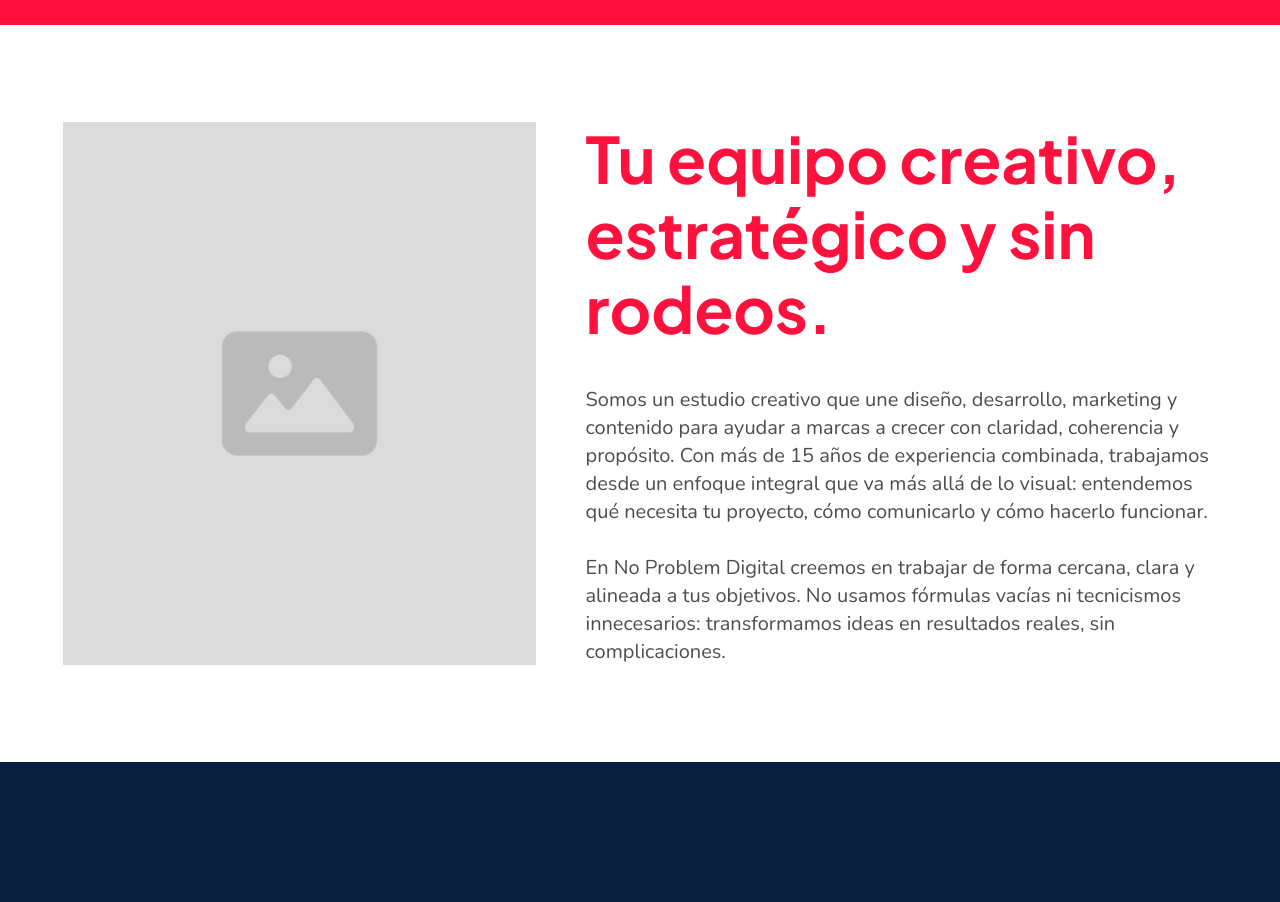
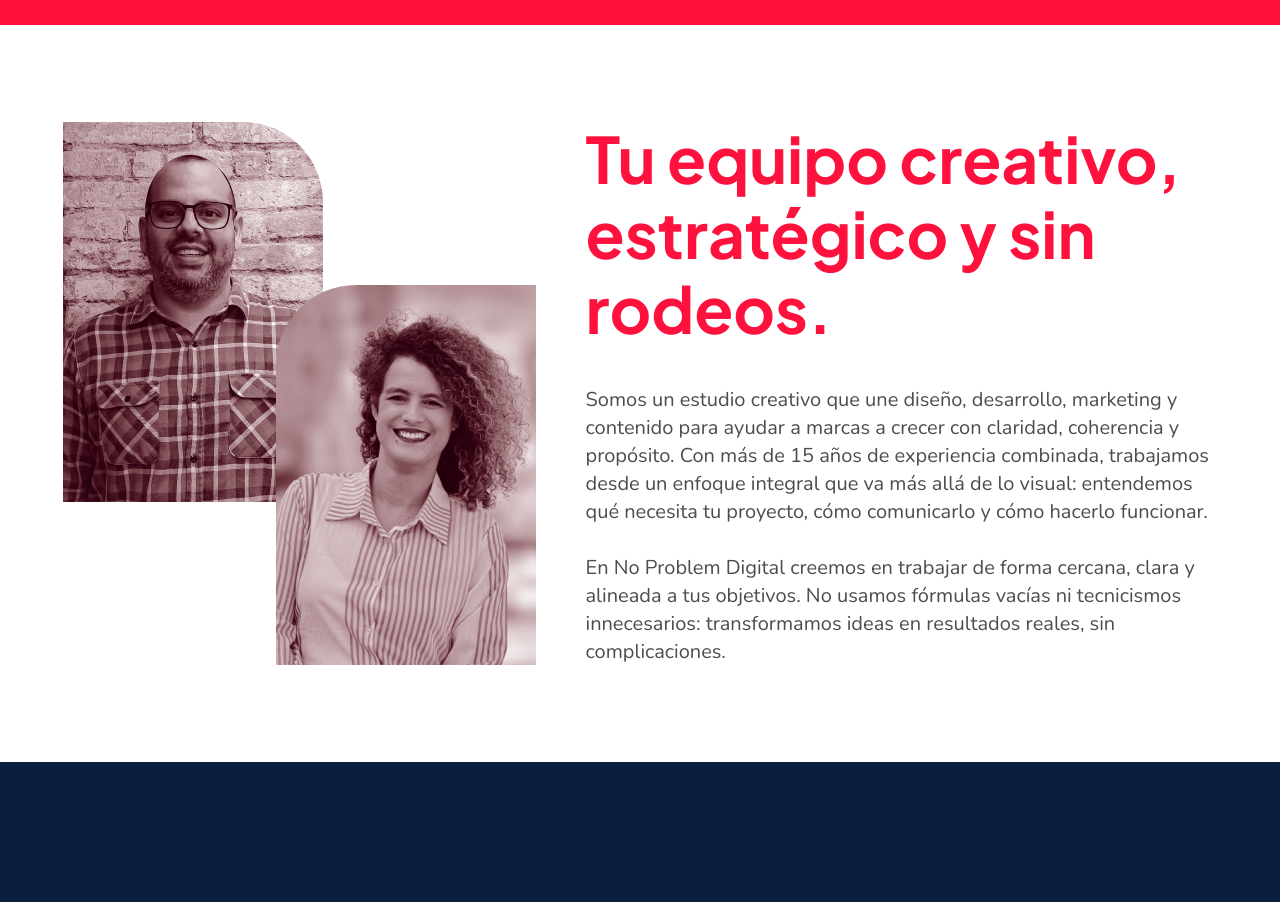
Before and after one commit to rebkg87/noproblemdigital-website, a React (Vite) app: page / in a window 1280 px wide. Shown: the part 3200-4102 px from the top of the page. Built offline with nearby package versions, Linux system fonts and the light colour scheme.

Commit message:
feat(home): add team photos and navigation to button

```diff
--- a/src/pages/homepage/sections/AboutSection.jsx
+++ b/src/pages/homepage/sections/AboutSection.jsx
@@ -1,12 +1,26 @@
 import { TextSection } from "../../../componets/ui/TextSection";
-import AboutImage from '../../../assets/images/placeholderimage.png'
+import AboutImage1 from '../../../assets/images/team_andres.png'
+import AboutImage2 from '../../../assets/images/team_rebeca.png'
 import { useSectionContent } from "../../../hooks/useSectionContent";
 
 export const AboutSection = () => {
     const content =  useSectionContent('about');
     return (
         <section className="w-full h-auto bg-white flex flex-col md:flex-row items-center justify-center gap-12.5 py-24 ">
-            <img src={AboutImage} alt="Team" className="w-118.25 h-135.75 object-contain" />
+            <div className="relative w-118.25 h-135.75">
+                {/* Foto de arriba (hombre) */}
+                <img
+                    src={AboutImage1}
+                    alt="Team member 1"
+                    className="absolute top-0 left-0 w-[260px] h-[380px] object-cover rounded-tr-[80px] z-10"
+                />
+                {/* Foto de abajo (mujer) */}
+                <img
+                    src={AboutImage2}
+                    alt="Team member 2"
+                    className="absolute bottom-0 right-0 w-[260px] h-[380px] object-cover rounded-tl-[80px] z-20"
+                />
+            </div>
             <TextSection titleKey={content.title} subtitleKey={content.subtitle} variant="lightRed" contentClassName="gap-10" subtitleClassName="max-w-165" className="max-w-158" alignment="left" />
         </section>
     )
--- a/src/pages/homepage/sections/CTASection.jsx
+++ b/src/pages/homepage/sections/CTASection.jsx
@@ -2,9 +2,11 @@ import { TextSection } from "../../../componets/ui/TextSection"
 import { Button } from "../../../componets/ui/Button"
 import bgCTA from '../../../assets/images/bg-cta.png'
 import { useSectionContent } from "../../../hooks/useSectionContent"
+import { useNavigate } from "react-router-dom"
 
 export const CTASection = () => {
     const content = useSectionContent('cta');
+    const navigate = useNavigate()
     return (
         <section className="relative h-168.5 overflow-hidden">
             <div
@@ -13,7 +15,7 @@ export const CTASection = () => {
             />
             <div className="relative flex flex-col items-center justify-center gap-8.75 pt-54">
                 <TextSection variant="dark" titleKey={content.title} subtitleKey={content.subtitle} contentClassName="gap-5"/>
-                <Button>{content.buttonText}</Button>
+                <Button onClick={() => navigate('/contacto')}>{content.buttonText}</Button>
             </div>
         </section>
     )
--- a/src/pages/homepage/sections/HomepageHeroSection.jsx
+++ b/src/pages/homepage/sections/HomepageHeroSection.jsx
@@ -1,3 +1,4 @@
+import { useNavigate } from 'react-router-dom'
 import bgHero from '../../../assets/images/bg-hero.png'
 import { Button } from '../../../componets/ui/Button'
 import { TextSection } from '../../../componets/ui/TextSection'
@@ -5,6 +6,7 @@ import { useSectionContent } from '../../../hooks/useSectionContent.js'
 
 export const HomepageHeroSection = () => {
     const content = useSectionContent('hero');
+    const navigate = useNavigate()
     return (
         <section
             className="bg-cover h-190"
@@ -12,7 +14,7 @@ export const HomepageHeroSection = () => {
         >
             <div className='pt-66 flex flex-col items-center justify-center gap-14.25'>
                 <TextSection isAnimated titleKey={content.title} subtitleKey={content.subtitle} variant='hero' contentClassName='gap-5' subtitleClassName='max-w-120'/>
-                <Button variant='primary'>{content.buttonText}</Button>
+                <Button variant='primary' onClick={() => navigate('/contacto')}>{content.buttonText}</Button>
             </div>
         </section>
     )
```
Also changed, not shown: src/assets/images/team_andres.png (added), src/assets/images/team_rebeca.png (added).
